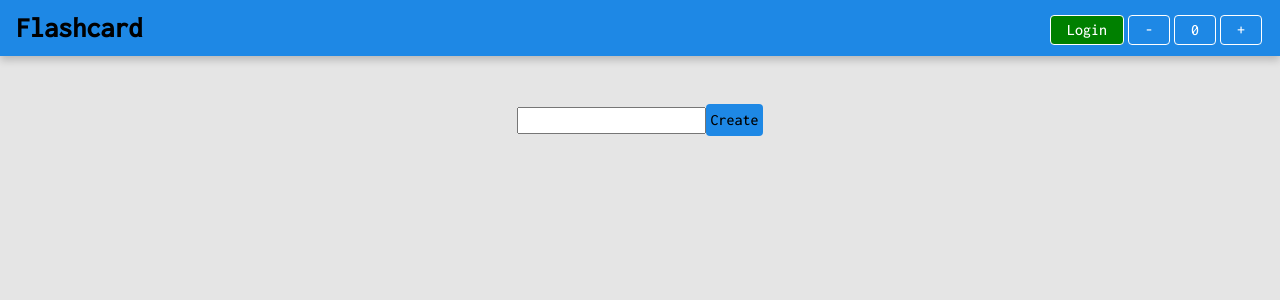
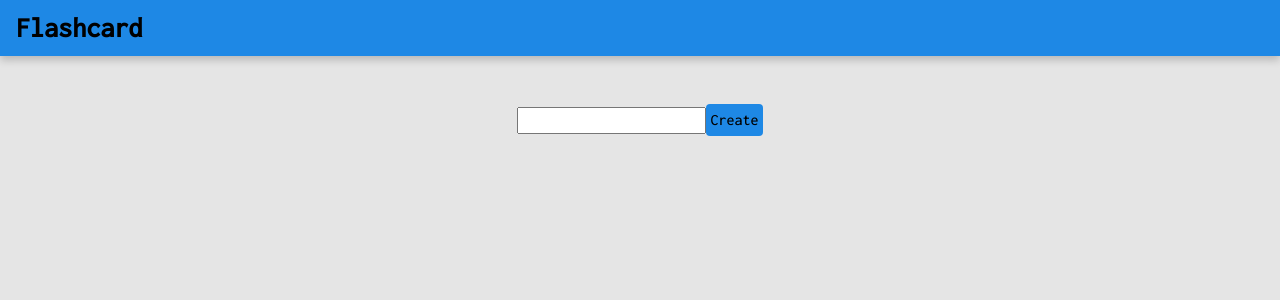
Before and after one commit to edisonslamp/flashcard, a React (Vite) app: page / in a window 1280 px wide. Shown: the top 300 px of the page. Built offline with nearby package versions, Linux system fonts and the light colour scheme; a web font is replaced by a local one.

Commit message:
delete trash and remove useless comments

```diff
--- a/src/app/App.tsx
+++ b/src/app/App.tsx
@@ -1,31 +1,12 @@
-import { createContext, Suspense } from "react";
+import { Suspense } from "react";
 import { Navbar } from "src/widgets/Navbar";
 import AppRouter from "./providers/AppRouter/ui/AppRouter";
-
-export enum Themes {
-    BLACK = "black",
-    GREEN = "green",
-    PURPLE = "purple",
-}
-
-type ContextType = {
-    theme: Themes;
-    num: number;
-};
-
-const ContextDefaultValues: ContextType = {
-    theme: Themes.BLACK,
-    num: 100,
-};
-export const ThemeContext = createContext<ContextType>(ContextDefaultValues);
 
 export const App = () => {
     return (
         <Suspense fallback="wait...">
-            <ThemeContext.Provider value={{ theme: Themes.GREEN, num: 0 }}>
-                <Navbar />
-                <AppRouter />
-            </ThemeContext.Provider>
+            <Navbar />
+            <AppRouter />
         </Suspense>
     );
 };
--- a/src/shared/lib/db/actions.ts
+++ b/src/shared/lib/db/actions.ts
@@ -102,7 +102,6 @@ export const deleteSetElement = (store: Store, key: Key, id: string) => {
             const cursor = cardRequest.result;
             if (cursor) {
                 if (cursor.value.setId === id) {
-                    console.log(cursor.value);
                     cardObjectStore.delete(cursor.value.id);
                 }
                 cursor.continue();
--- a/src/widgets/Navbar/ui/Navbar.tsx
+++ b/src/widgets/Navbar/ui/Navbar.tsx
@@ -1,7 +1,4 @@
-import { useContext, useReducer, useState } from "react";
 import { Link } from "react-router-dom";
-import { ThemeContext, Themes } from "src/app/App";
-import { Button, SizeButton } from "src/shared/ui";
 import cls from "./Navbar.module.scss";
 
 export function reducer(
@@ -23,24 +20,6 @@ export function reducer(
 }
 
 export const Navbar = () => {
-    const context = useContext(ThemeContext);
-    const [colorButton, setColorButton] = useState<Themes>(context.theme);
-    const [state, dispatch] = useReducer(reducer, { num: context.num });
-
-    const handleColorButton = () => {
-        colorButton === context.theme
-            ? setColorButton(Themes.PURPLE)
-            : setColorButton(context.theme);
-    };
-
-    const handlePlus = () => {
-        dispatch({ type: "increment" });
-    };
-
-    const handleMinus = () => {
-        dispatch({ type: "decrement" });
-    };
-
     return (
         <div className={cls.Navbar}>
             <Link to={"/"} style={{ textDecoration: "none", color: "black" }}>
@@ -48,35 +27,13 @@ export const Navbar = () => {
             </Link>
 
             <div>
-                <Button
-                    type="submit"
-                    style={{ backgroundColor: colorButton }}
-                    size={SizeButton.M}
-                    className={cls.loginBtn}
-                    onClick={handleColorButton}
-                >
-                    Login
-                </Button>
-
-                <Button
+                {/* <Button
                     type="submit"
                     size={SizeButton.M}
                     className={cls.loginBtn}
-                    onClick={handleMinus}
                 >
-                    -
-                </Button>
-                <Button size={SizeButton.M} className={cls.loginBtn}>
-                    {state.num}
-                </Button>
-                <Button
-                    type="submit"
-                    size={SizeButton.M}
-                    className={cls.loginBtn}
-                    onClick={handlePlus}
-                >
-                    +
-                </Button>
+                    Login
+                </Button> */}
             </div>
         </div>
     );
```
